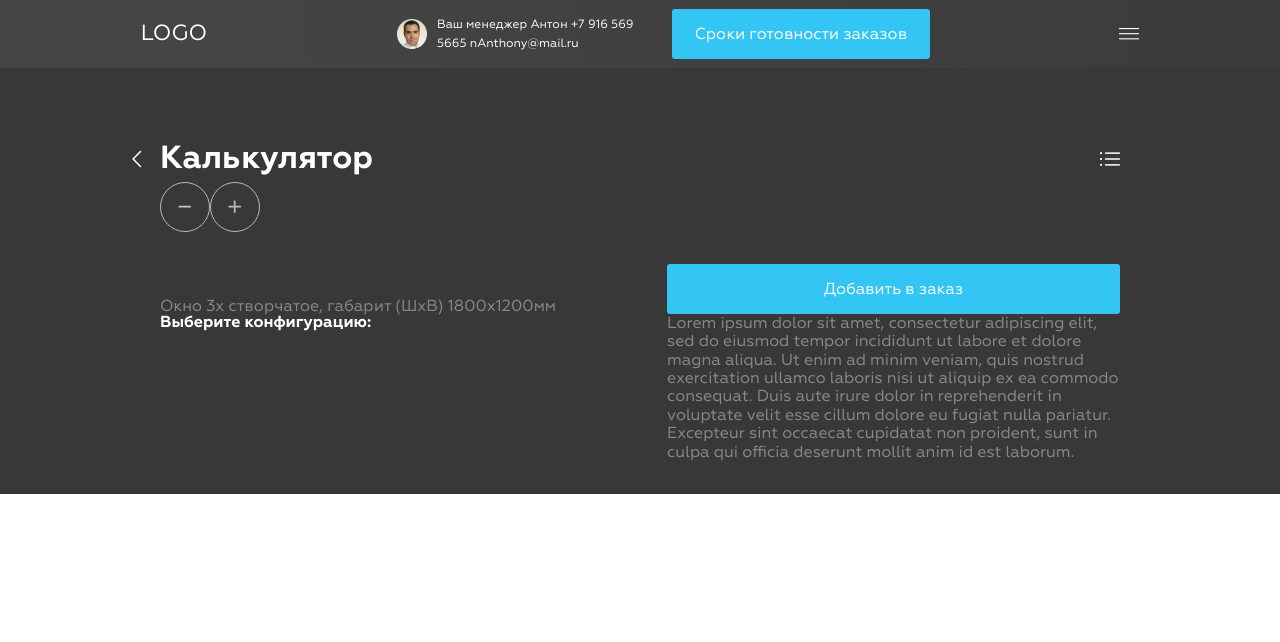
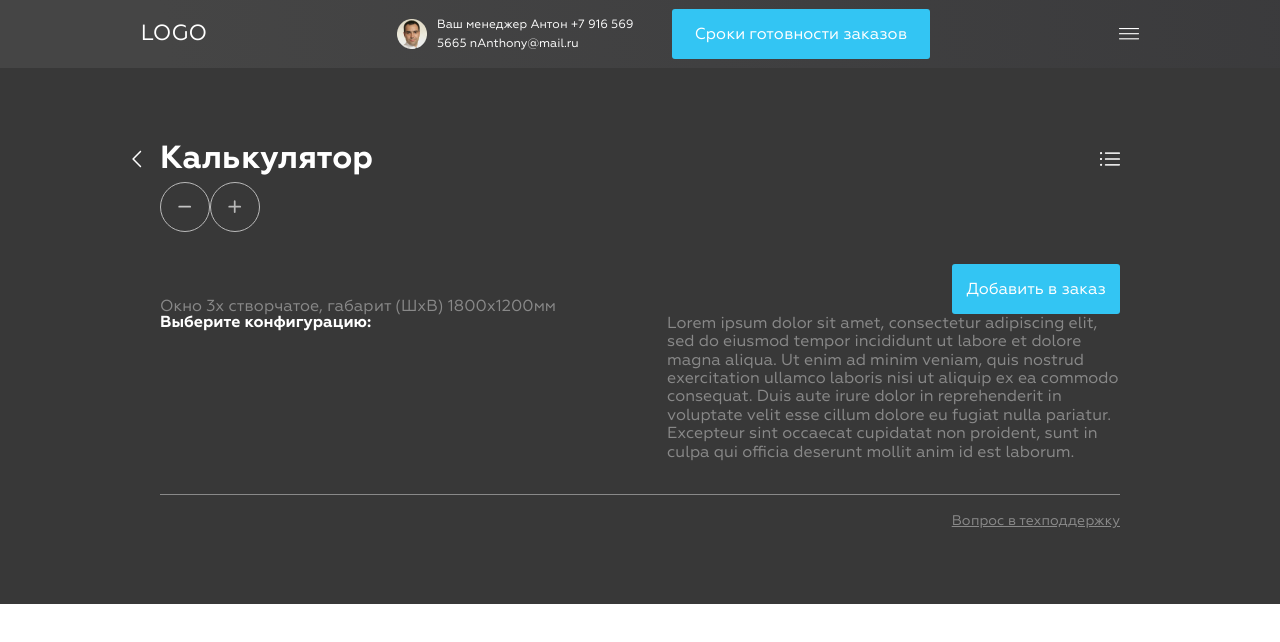
Before and after one commit to Verakhab/plastic-windows, a Vue app: page / in a window 1280 px wide. Shown: the top 642 px of the page. Built offline with nearby package versions, Linux system fonts and the light colour scheme.

Commit message:
add footer

```diff
--- a/src/App.vue
+++ b/src/App.vue
@@ -6,15 +6,18 @@
       <router-link to="/about">About</router-link>
     </div> -->
     <router-view />
+    <Footer />
   </div>
 </template>
 
 <script>
 import Header from "@/components/Header.vue";
+import Footer from "@/components/Footer.vue";
 
 export default {
   components: {
     Header,
+    Footer,
   },
 };
 </script>
--- /dev/null
+++ b/src/components/Footer.vue
@@ -0,0 +1,30 @@
+<template>
+  <footer class="footer">
+    <a class="footer__text" href="#">Вопрос в техподдержку</a>
+  </footer>
+</template>
+
+<script>
+export default {
+  name: "Footer",
+};
+</script>
+
+<style>
+.footer {
+  margin: 0 160px;
+  height: 109px;
+  display: flex;
+  justify-content: flex-end;
+  border-top: 1px solid var(--second-color);
+}
+.footer__text {
+  font-size: 14px;
+  font-style: normal;
+  font-weight: 400;
+  line-height: 1.5;
+  letter-spacing: 0em;
+  color: var(--second-color);
+  padding-top: 15px;
+}
+</style>
--- a/src/layouts/MainLayout.vue
+++ b/src/layouts/MainLayout.vue
@@ -47,7 +47,6 @@ export default {
   grid-template-areas:
     "main__calc main__props"
     "main__config main__description";
-  /* border-bottom: 1px solid var(--second-color); */
 }
 .main__calc {
   display: grid;
@@ -160,6 +159,8 @@ export default {
 }
 .main__props-button {
   grid-area: main__props-button-base;
+  width: 13.1vmax;
+  justify-self: end;
   background-color: var(--buttons-color);
   border-radius: var(--buttons-radius);
   height: var(--buttons-height);
```
